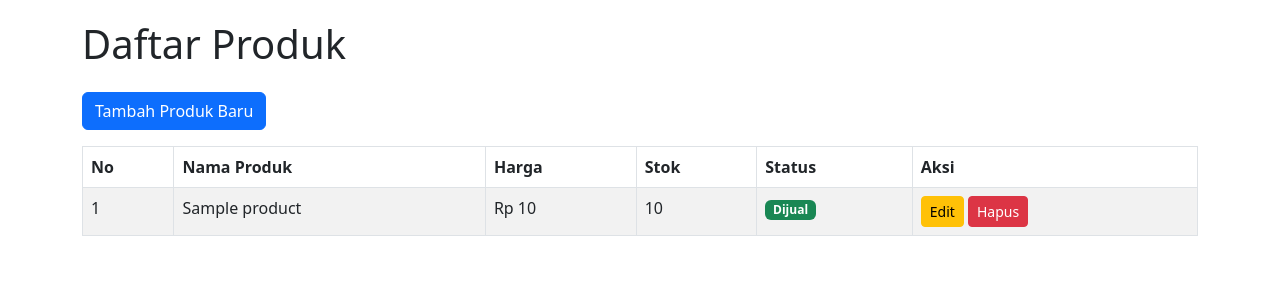
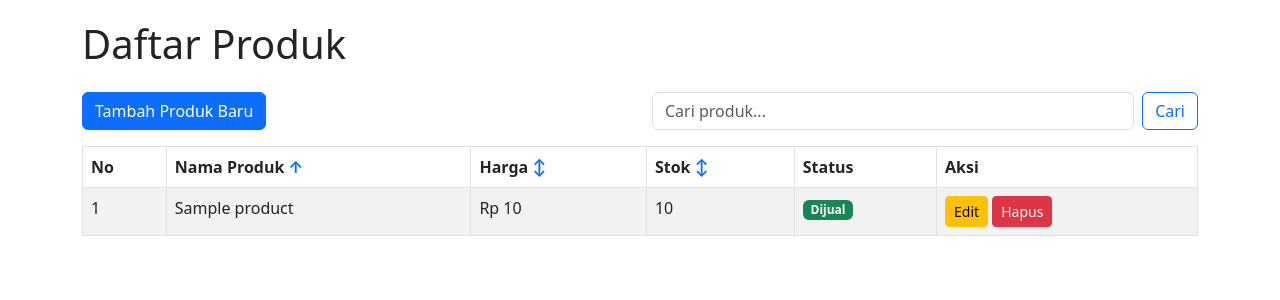
Before and after one commit to katekyosennajr/Manajamen-Data-Produk, a CodeIgniter app: page /database/ in a window 1280 px wide. Shown: the top 300 px of the page. Run offline with CodeIgniter, Linux system fonts and the light colour scheme; tables that the repository leaves empty or names only in its code hold one stand-in row (values such as "Sample post").

Commit message:
Menambahkan fitur pencarian dan sorting pada tabel produk

```diff
--- a/application/controllers/Products.php
+++ b/application/controllers/Products.php
@@ -11,8 +11,15 @@ class Products extends CI_Controller {
     }
 
     public function index() {
-        $data['products'] = $this->product_model->get_all_products();
+        $search = $this->input->get('search');
+        $sort_by = $this->input->get('sort_by', TRUE) ?: 'name';
+        $sort_order = $this->input->get('sort_order', TRUE) ?: 'asc';
+
+        $data['products'] = $this->product_model->get_all_products($search, $sort_by, $sort_order);
         $data['title'] = 'Daftar Produk';
+        $data['search'] = $search;
+        $data['sort_by'] = $sort_by;
+        $data['sort_order'] = $sort_order;
 
         $this->load->view('templates/header', $data);
         $this->load->view('products/index', $data);
--- a/application/models/Product_model.php
+++ b/application/models/Product_model.php
@@ -7,7 +7,26 @@ class Product_model extends CI_Model {
         parent::__construct();
     }
 
-    public function get_all_products() {
+    public function get_all_products($search = '', $sort_by = 'name', $sort_order = 'asc') {
+        if (!empty($search)) {
+            $this->db->like('name', $search);
+            $this->db->or_like('price', $search);
+            $this->db->or_like('stock', $search);
+        }
+
+        // Validasi kolom sorting yang diizinkan
+        $allowed_sort = array('name', 'price', 'stock');
+        if (!in_array($sort_by, $allowed_sort)) {
+            $sort_by = 'name';
+        }
+
+        // Validasi urutan sorting yang diizinkan
+        $sort_order = strtolower($sort_order);
+        if (!in_array($sort_order, array('asc', 'desc'))) {
+            $sort_order = 'asc';
+        }
+
+        $this->db->order_by($sort_by, $sort_order);
         $query = $this->db->get('products');
         return $query->result();
     }
--- a/application/views/products/index.php
+++ b/application/views/products/index.php
@@ -6,8 +6,14 @@
 <?php endif; ?>
 
 <div class="row mb-3">
-    <div class="col">
+    <div class="col-md-6">
         <a href="<?php echo site_url('products/add'); ?>" class="btn btn-primary">Tambah Produk Baru</a>
+    </div>
+    <div class="col-md-6">
+        <form action="<?php echo site_url('products'); ?>" method="get" class="d-flex">
+            <input type="text" name="search" class="form-control me-2" placeholder="Cari produk..." value="<?php echo $search; ?>">
+            <button type="submit" class="btn btn-outline-primary">Cari</button>
+        </form>
     </div>
 </div>
 
@@ -16,9 +22,36 @@
         <thead>
             <tr>
                 <th>No</th>
-                <th>Nama Produk</th>
-                <th>Harga</th>
-                <th>Stok</th>
+                <th>
+                    Nama Produk
+                    <a href="<?php echo site_url('products?sort_by=name&sort_order=' . ($sort_by == 'name' && $sort_order == 'asc' ? 'desc' : 'asc') . ($search ? '&search='.$search : '')); ?>" class="text-decoration-none">
+                        <?php if($sort_by == 'name'): ?>
+                            <?php echo $sort_order == 'asc' ? '↑' : '↓'; ?>
+                        <?php else: ?>
+                            ↕
+                        <?php endif; ?>
+                    </a>
+                </th>
+                <th>
+                    Harga
+                    <a href="<?php echo site_url('products?sort_by=price&sort_order=' . ($sort_by == 'price' && $sort_order == 'asc' ? 'desc' : 'asc') . ($search ? '&search='.$search : '')); ?>" class="text-decoration-none">
+                        <?php if($sort_by == 'price'): ?>
+                            <?php echo $sort_order == 'asc' ? '↑' : '↓'; ?>
+                        <?php else: ?>
+                            ↕
+                        <?php endif; ?>
+                    </a>
+                </th>
+                <th>
+                    Stok
+                    <a href="<?php echo site_url('products?sort_by=stock&sort_order=' . ($sort_by == 'stock' && $sort_order == 'asc' ? 'desc' : 'asc') . ($search ? '&search='.$search : '')); ?>" class="text-decoration-none">
+                        <?php if($sort_by == 'stock'): ?>
+                            <?php echo $sort_order == 'asc' ? '↑' : '↓'; ?>
+                        <?php else: ?>
+                            ↕
+                        <?php endif; ?>
+                    </a>
+                </th>
                 <th>Status</th>
                 <th>Aksi</th>
             </tr>
@@ -47,7 +80,13 @@
             <?php endforeach; ?>
             <?php if(empty($products)): ?>
             <tr>
-                <td colspan="6" class="text-center">Tidak ada data produk</td>
+                <td colspan="6" class="text-center">
+                    <?php if($search): ?>
+                        Tidak ada produk yang cocok dengan pencarian "<?php echo htmlspecialchars($search); ?>"
+                    <?php else: ?>
+                        Tidak ada data produk
+                    <?php endif; ?>
+                </td>
             </tr>
             <?php endif; ?>
         </tbody>
```
